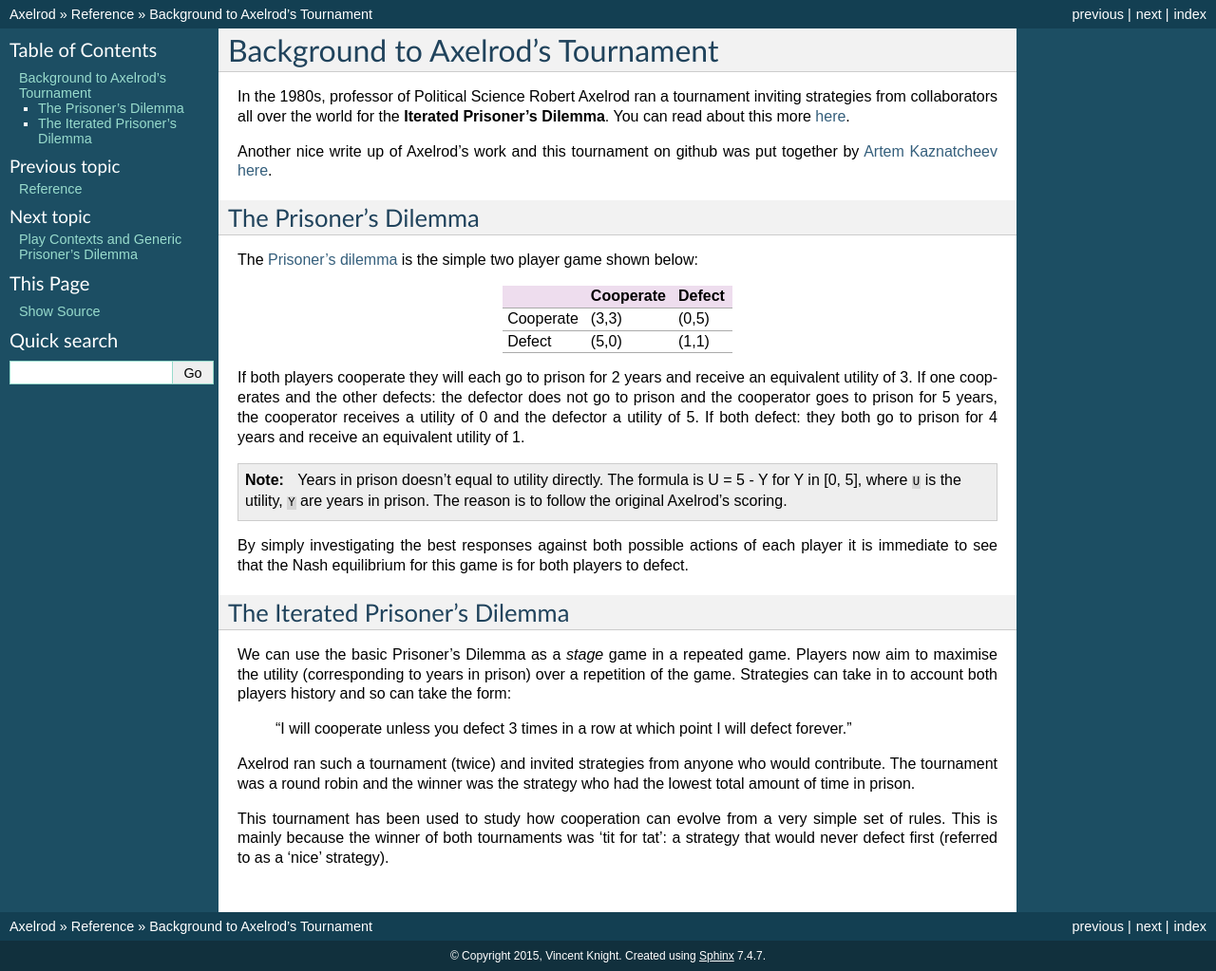
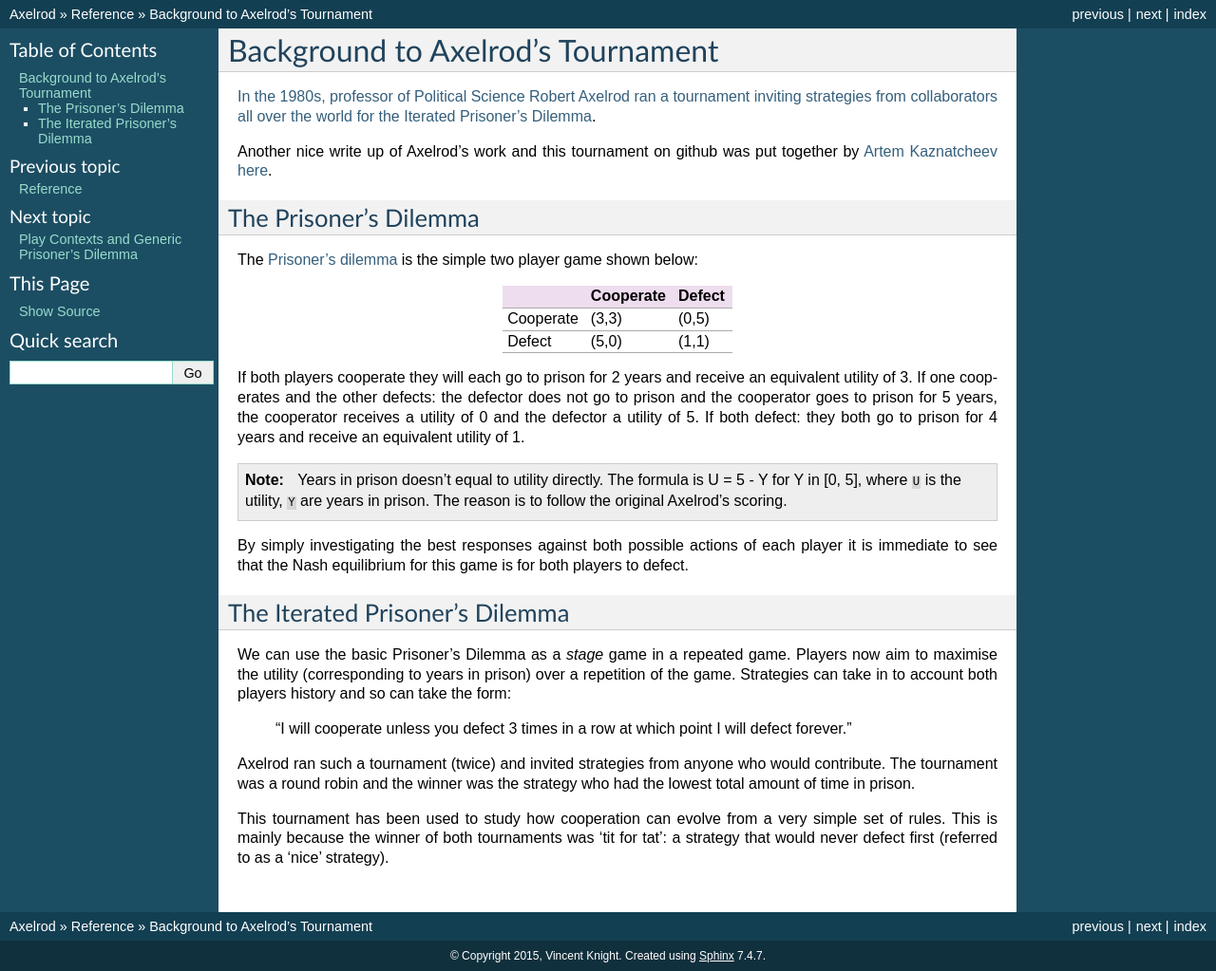
Before and after one commit to Axelrod-Python/Axelrod, a Sphinx documentation site: the page built from docs/reference/description.rst, in a window 1280 px wide. Shown: the whole page at 95% size. Built offline with Sphinx 7.4.7, drawn with Linux system fonts in a browser that asks for light colours.

Commit message:
Link whole sentence rather than "here" for a11y and Sphinx
* "Here" as link text is unhelpful for anyone using a screen reader
* Two links with text "here" was making Sphinx unhappy

This isn't the greatest improvement; it doesn't touch the second
instance etc., but my main goal is to fix the Sphinx warnings first.

```diff
--- a/docs/reference/description.rst
+++ b/docs/reference/description.rst
@@ -1,8 +1,7 @@
 Background to Axelrod's Tournament
 ==================================
 
-In the 1980s, professor of Political Science Robert Axelrod ran a tournament inviting strategies from collaborators all over the world for the **Iterated Prisoner's Dilemma**.
-You can read about this more `here <http://en.wikipedia.org/wiki/The_Evolution_of_Cooperation#Axelrod.27s_tournaments>`_.
+`In the 1980s, professor of Political Science Robert Axelrod ran a tournament inviting strategies from collaborators all over the world for the Iterated Prisoner's Dilemma <http://en.wikipedia.org/wiki/The_Evolution_of_Cooperation#Axelrod.27s_tournaments>`_.
 
 Another nice write up of Axelrod's work and this tournament on github was put together by `Artem Kaznatcheev <https://plus.google.com/101780559173703781847/posts>`_ `here <https://egtheory.wordpress.com/2015/03/02/ipd/>`_.
 
```
